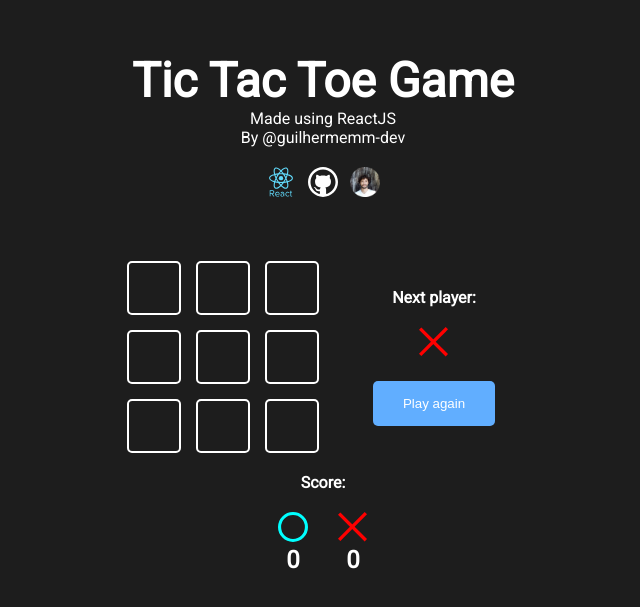
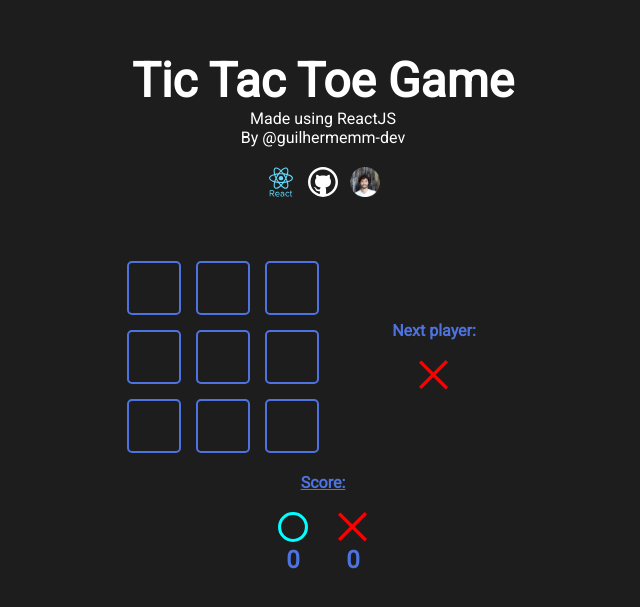
Before and after one commit to gmartins-dev/reactProjeto1, a Next.js app: page / in a window 1280 px wide. Shown: the part 107-714 px from the top of the page, without its empty margins (317-957 px from the left). Built offline with nearby package versions, Linux system fonts and the light colour scheme.

Commit message:
finish details

```diff
--- a/src/components/button/Button.module.css
+++ b/src/components/button/Button.module.css
@@ -5,7 +5,7 @@
     border-radius: 5px;
     cursor: pointer;
     border: none;
-    background-color: blue;
+    background-color: #4E73DF;
     color: white;
 }
 
@@ -13,13 +13,14 @@
 
 .button:hover{
 
-    background-color: aqua;
+    background-color: #42FF00;
 
 }
 
 .button:disabled{
 
     cursor: default;
-    background-color: #61AEFF;
+    background-color: #90aece;
+    display: none;
 
 }
--- a/src/components/gameOption/GameOption.module.css
+++ b/src/components/gameOption/GameOption.module.css
@@ -1,6 +1,6 @@
 .gameOption{
 
-    border: 2px solid white;
+    border: 2px solid #4e73df;
     border-radius: 5px;
     width: 50px;
     height: 50px;
@@ -18,5 +18,4 @@
 
 .draw{
     border: 2px solid #FFE03D;
-    background-color: #EBFC00;
 }
--- a/src/components/gameinfo/GameInfo.module.css
+++ b/src/components/gameinfo/GameInfo.module.css
@@ -6,4 +6,5 @@
     align-items: center;
     gap: 20px;
     min-width: 170px;
+    color: #4e73df;
 }
--- a/src/components/score/Score.jsx
+++ b/src/components/score/Score.jsx
@@ -7,7 +7,7 @@ export default function Score ( {circleWinnerScore, xWinnerScore} ){
     return(
 
         <>
-            <h4>Score:</h4>
+            <h4 className={styles.scoreTitle}><u>Score:</u></h4>
             <div className={styles.score}>
 
                 <div className={styles.scoreContent}>
--- a/src/components/score/Score.module.css
+++ b/src/components/score/Score.module.css
@@ -2,6 +2,7 @@
     display: flex;
     gap: 30px;
     margin-top: 20px;
+    color: #4e73df;
 }
 
 .scoreContent {
@@ -9,5 +10,11 @@
     display: flex;
     flex-direction: column;
     align-items: center;
+    color: #4e73df;
 
 }
+
+.scoreTitle{
+    color: #4e73df;
+
+}
```
